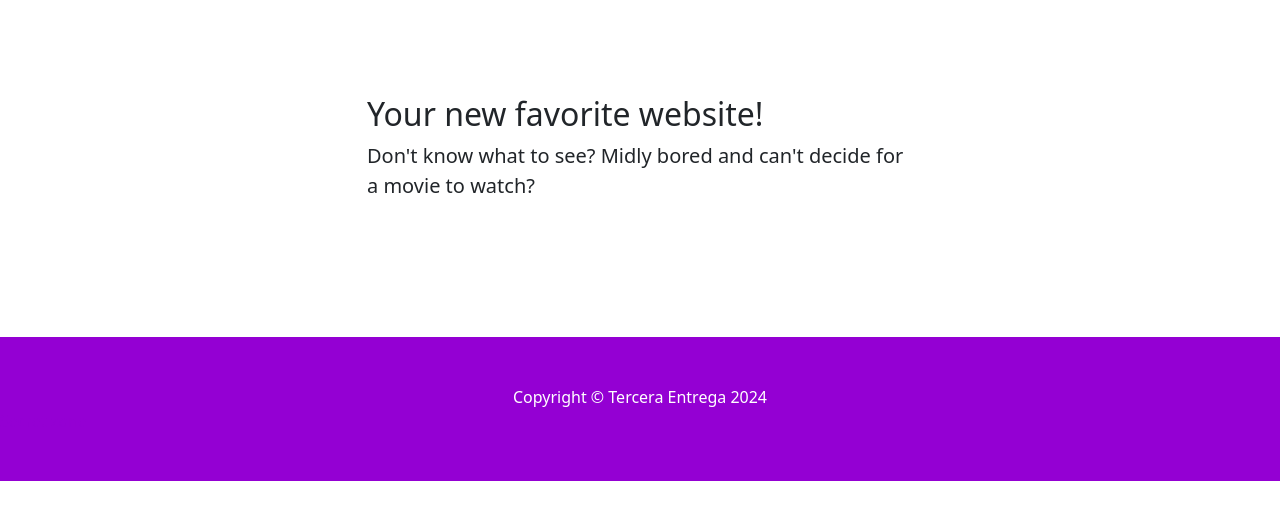
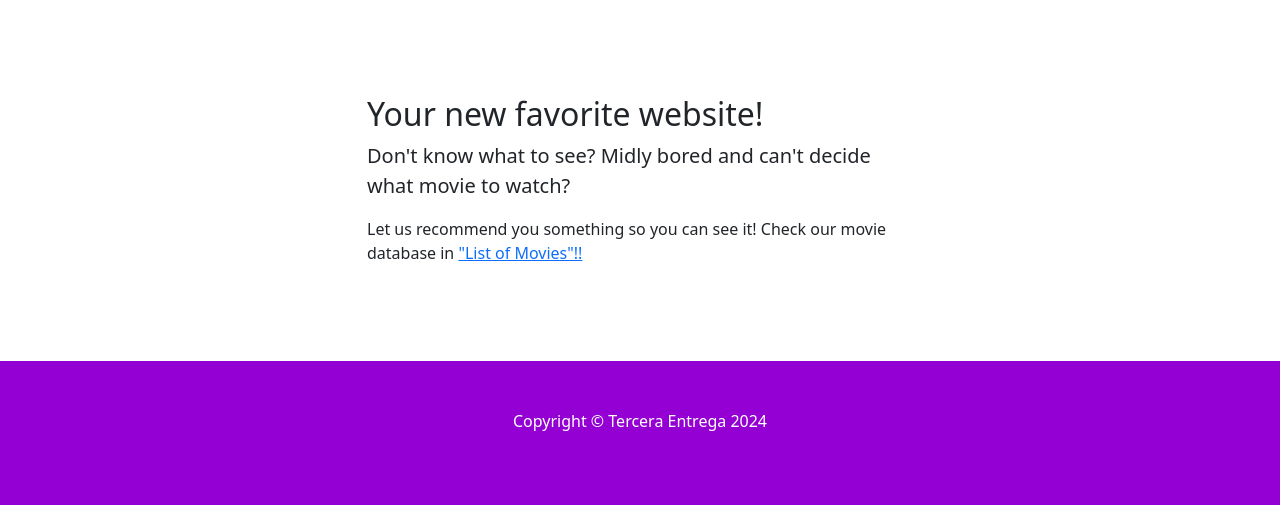
Before and after one commit to Sadri199/AdrianSatriani_EntregaFinal, a Django app: page / in a window 1280 px wide. Shown: the part 657-1162 px from the top of the page. Before the commit the page ends 1138 px from the top, so only its background shows below. Run offline with Django 5.2, Linux system fonts and the light colour scheme; some libraries are stand-ins or nearby versions.

Commit message:
Some more fixing

```diff
--- a/tercera_entrega/movies/forms.py
+++ b/tercera_entrega/movies/forms.py
@@ -1,6 +1,6 @@
 from django import forms
 
-class AddingMovie (forms.Form):
+class AddingMovie (forms.Form): #I wanted to make a dropdown with a Genre value but it was too hard and i prefer to leave it for the next project.
 
     name = forms.CharField(max_length=50)
     plot = forms.CharField(max_length=50, required=False)
--- a/tercera_entrega/movies/templates/aboutMe.html
+++ b/tercera_entrega/movies/templates/aboutMe.html
@@ -15,7 +15,7 @@ My name is Adrian Satriani and this is my first project in Django! <br><br>
 
 {% block paragraph1 %}
 This entire page is dedicated to explain who i am! <br>
-It looks very basic, i added some colors and a picture, just so it doesn't feel empty.
+It looks very basic, i added some colors and a picture, just so it doesn't feel empty. <br>
 The main idea was to make a page that would randomly recommend you a movie from it's own database, but with my current knowledge i can't add that, yet. <br> <br>
 {% endblock paragraph1 %}
 
--- a/tercera_entrega/movies/templates/addMovies.html
+++ b/tercera_entrega/movies/templates/addMovies.html
@@ -5,7 +5,7 @@ Adding Movie
 {% endblock title %}
 
 {% block main_header %}
-Here you can add a new Movie!
+Add a Movie!
 {% endblock main_header %}
 
 {% block main_title %}
@@ -13,10 +13,10 @@ On this page you can add movies to our catalog.
 {% endblock main_title %}
 
 {% block paragraph1 %}
-Enter the required information down below:
+Enter the required information down below: <br><br>
 
 <form action="" method="POST">{% csrf_token %}
-    {{form.as_table}}
+    {{form.as_p}}
     <input type="submit", value="Send!">
 </form>
 {% endblock paragraph1 %}
--- a/tercera_entrega/movies/templates/index.html
+++ b/tercera_entrega/movies/templates/index.html
@@ -15,6 +15,7 @@
         <link rel="icon" type="image/x-icon" href="assets/favicon.ico" />
         <!-- Core theme CSS (includes Bootstrap)-->
         <link href={% static "css/styles.css"%} rel="stylesheet" />
+        <!--I know that inline styling are bad practices, but the CSS file has over 10K lines of code and i couldn't make work the overwritten commands, so it was either what you see below or make a CSS from scratch which i don't have confidence to do it :( -->
         <style>
             #myNav
             {
@@ -53,14 +54,14 @@
                 <a class="navbar-brand" href= {% url "movies:homepage" %}>Home</a>
                 <div class="collapse navbar-collapse" id="navbarSupportedContent">
                     <ul class="navbar-nav ms-auto mb-2 mb-lg-0">
-                        <li class="nav-item"><a class="nav-link active" aria-current="page" href= {% url "movies:listMovies" %}>List of Movies</a></li>
+                        <li class="nav-item"><a class="nav-link" aria-current="page" href= {% url "movies:listMovies" %}>List of Movies</a></li>
                         <li class="nav-item"><a class="nav-link" href={% url "movies:addMovies" %}>Add a Movie</a></li>
                         <li class="nav-item"><a class="nav-link" href={% url "movies:aboutMe" %}>About me</a></li>
                     </ul>
                 </div>
             </div>
         </nav>
-        <!-- Header - set the background image for the header in the line below-->
+        <!-- Header -->
         <header id="container">
             <img src="https://www.shutterstock.com/shutterstock/photos/1905134458/display_1500/stock-photo-film-frame-photo-strip-high-resolution-blank-filter-mm-scan-template-texture-effect-trendy-1905134458.jpg" alt="Photo of some frames from a film stock" id="responsivePhoto" class="responsivePhoto" width="1600" height="400">
             <div id="center" class="text-center my-5">
@@ -82,17 +83,16 @@
                             {% endblock main_title %}
                         </h2>
                         {% block paragraph1 %}
-                        <p class="lead">Don't know what to see? Midly bored and can't decide for a movie to watch?<br></p>
+                        <p class="lead">Don't know what to see? Midly bored and can't decide what movie to watch?<br></p>
                         {% endblock paragraph1 %}
                         {% block paragraph2 %}
-                        <p id="hidden" class="mb-0">Let us recommend you something so you can see it!<br></p>
+                        <p class="mb-0">Let us recommend you something so you can see it! Check our movie database in <a href= {% url "movies:listMovies" %}>"List of Movies"!!</a>
+                        </p>
                         {% endblock paragraph2 %}
                     </div>
                 </div>
             </div>
         </section>
-        <!-- Image element - set the background image for the header in the line below-->
-        <!-- Content section-->
         <!-- Footer-->
         <footer id="myFooter" class="py-5 bg-dark">
             <div class="container"><p class="m-0 text-center text-white">Copyright &copy; Tercera Entrega 2024</p></div>
--- a/tercera_entrega/movies/templates/listMovies.html
+++ b/tercera_entrega/movies/templates/listMovies.html
@@ -9,7 +9,7 @@ Movie Searcher
 {% endblock main_header %}
 
 {% block main_title %}
-This is our Catalog
+This is our entire Catalog
 {% endblock main_title %}
 
 {% block paragraph1 %}
@@ -17,7 +17,7 @@ This is our Catalog
 <p>Want to search for something specific? Go ahead: <br></p>
 
 <form action="{% url "movies:listMovies" %}">
-    {{form}}
+    {{form.as_p}}
     <input type="submit", value="Search">
 </form>
 
--- a/tercera_entrega/movies/views.py
+++ b/tercera_entrega/movies/views.py
@@ -6,13 +6,12 @@ from movies.forms import AddingMovie, SearchMovie
 
 def testing(request):
     test = f"This is a test, nothing to see here."
-
     return HttpResponse(test)
 
-def homepage(request):
+def homepage(request): #Main page.
     return render(request, 'index.html')
 
-def listMovies(request):
+def listMovies(request): #A way for users to check the Database.
 
     searching = SearchMovie(request.GET)
     if searching.is_valid():
@@ -22,7 +21,7 @@ def listMovies(request):
         movies = MoviesDB.objects.all() #all the movies
     return render(request, "listMovies.html", {"movies": movies, "form":searching})
 
-def addMovies (request):
+def addMovies (request): #A way for users to add Movies to the Database.
 
     if request.method == "POST":
         addForm = AddingMovie(request.POST)
@@ -33,7 +32,7 @@ def addMovies (request):
             newMovie.save()
             return redirect("movies:addMovies")
     else:
-        addForm = AddingMovie() #Empty form
+        addForm = AddingMovie() #Empty form so we you re-enter you can fill the form again.
 
     return render (request, 'addMovies.html', {"form": addForm})
 
```
Also changed, not shown: tercera_entrega/movies/models.py (+6 -6 lines).
